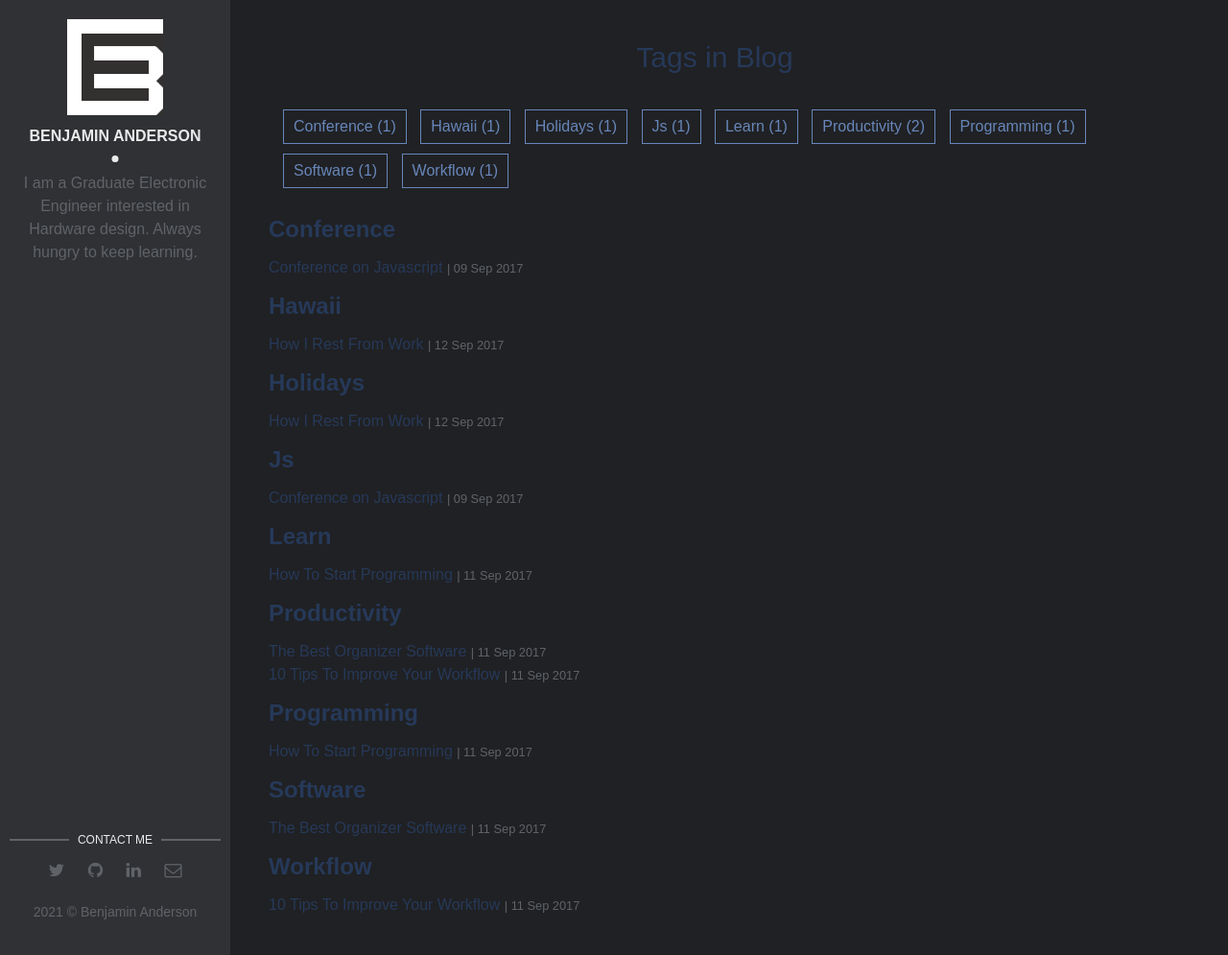
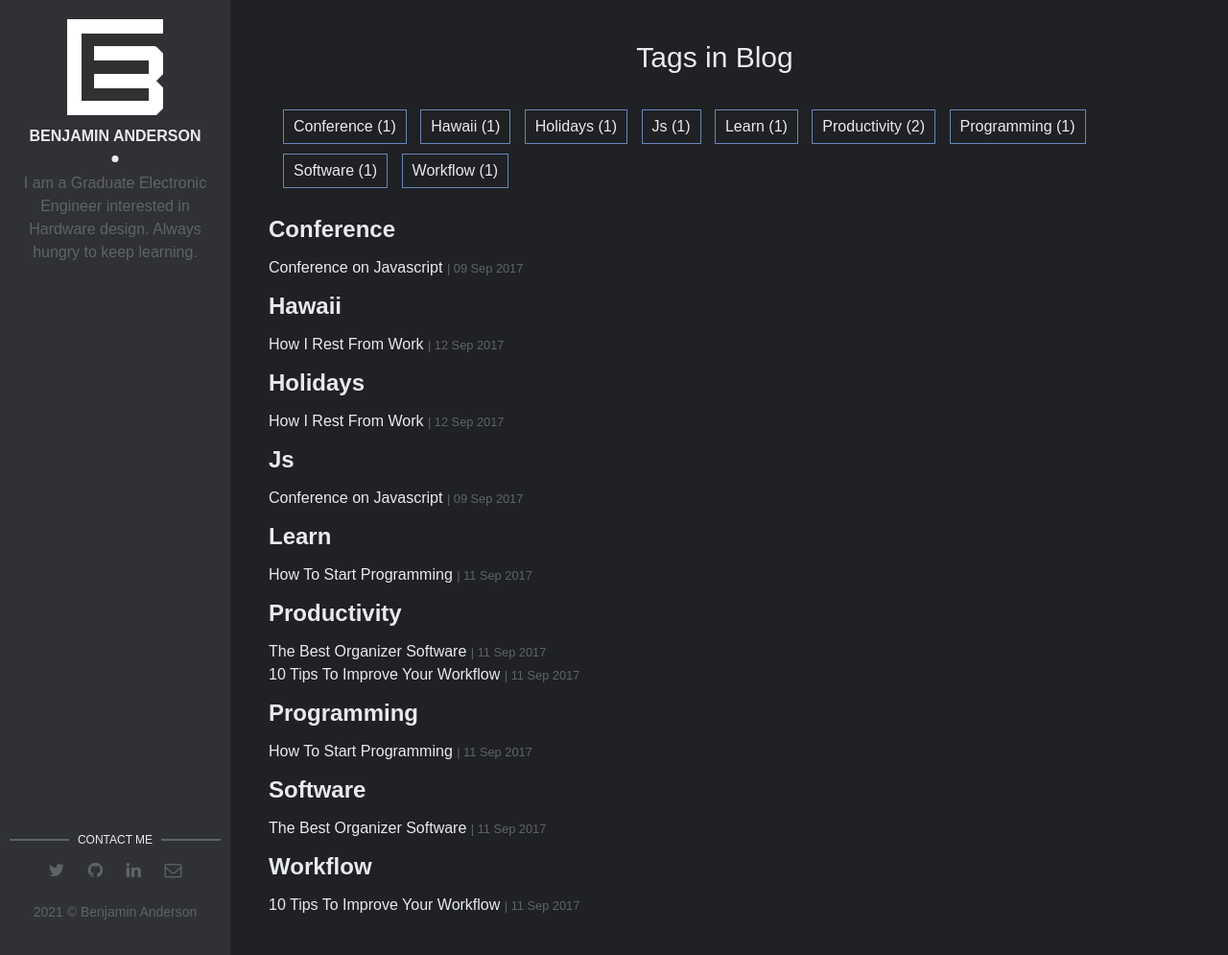
Before and after one commit to BenjaminJAnderson/Website, a Jekyll site: the page built from tags.html, in a window 1280 px wide and 995 px high. Shown: the whole window at 96% size. Built offline with Jekyll 4.4.1, drawn with Linux system fonts in a browser that asks for light colours.

Commit message:
Change Title colour to white

```diff
--- a/assets/css/main.css
+++ b/assets/css/main.css
@@ -1160,7 +1160,7 @@ footer .copyright {
 .post .post-content .post-title a {
   font-family: 'Nunito', sans-serif;
   text-decoration: none;
-  color: #89b4f8;
+  color: #e8eaed;
 }
 
 .post .post-content p {
@@ -1273,7 +1273,7 @@ a.newer-posts:hover {
   border: 1px solid #6785b8;
   padding: 5px 10px;
   margin-left: 5px;
-  color: #6785b8;
+  color: #e8eaed;
   font-size: 12px;
   -webkit-transition: background-color .3s;
   -o-transition: background-color .3s;
@@ -1293,10 +1293,10 @@ a.newer-posts:hover {
   font-size: 10px;
   padding: 5px 10px;
   margin-left: 5px;
-  color: #6785b8;
+  color: #e8eaed;
   text-transform: uppercase;
   background-color: #303134;
-  border: 1px solid #6785b8;
+  border: 1px solid #e8eaed;
   -webkit-transition: background-color .3s;
   -o-transition: background-color .3s;
   transition: background-color .3s;
@@ -1317,11 +1317,11 @@ a.newer-posts:hover {
   font-size: 30px;
   text-align: center;
   line-height: 1.3;
-  color: #263959;
+  color: #e8eaed;
 }
 
 .blog-tags h2 {
-  color: #263959;
+  color: #e8eaed;
   margin: 10px 0;
 }
 
@@ -1338,7 +1338,7 @@ a.newer-posts:hover {
 
 .tags li a {
   text-decoration: none;
-  color: #6786b9;
+  color: #e8eaed;
   display: inline-block;
   padding: 5px 10px;
   border: 1px solid #6786b9;
@@ -1354,7 +1354,7 @@ a.newer-posts:hover {
 
 .tag-list span a {
   text-decoration: none;
-  color: #263959;
+  color: #e8eaed;
 }
 
 .tag-list span a:hover {
```
